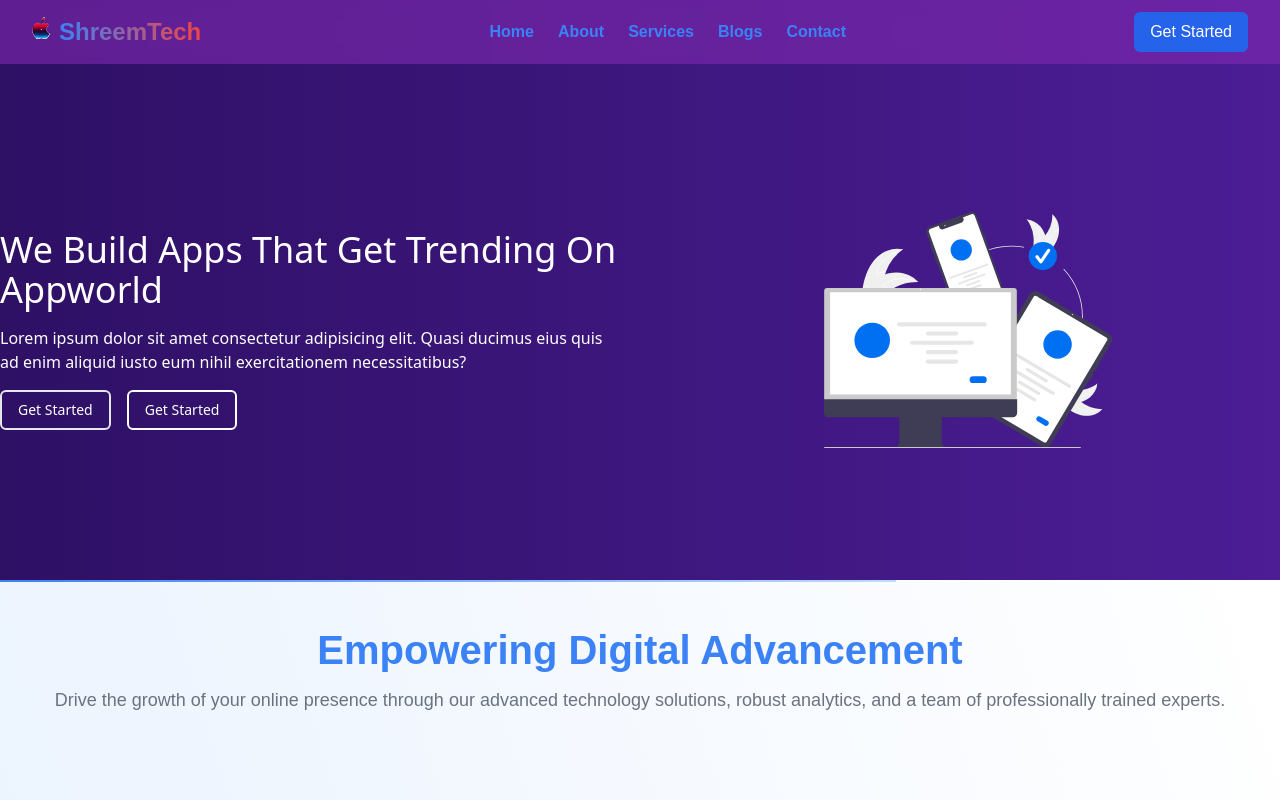
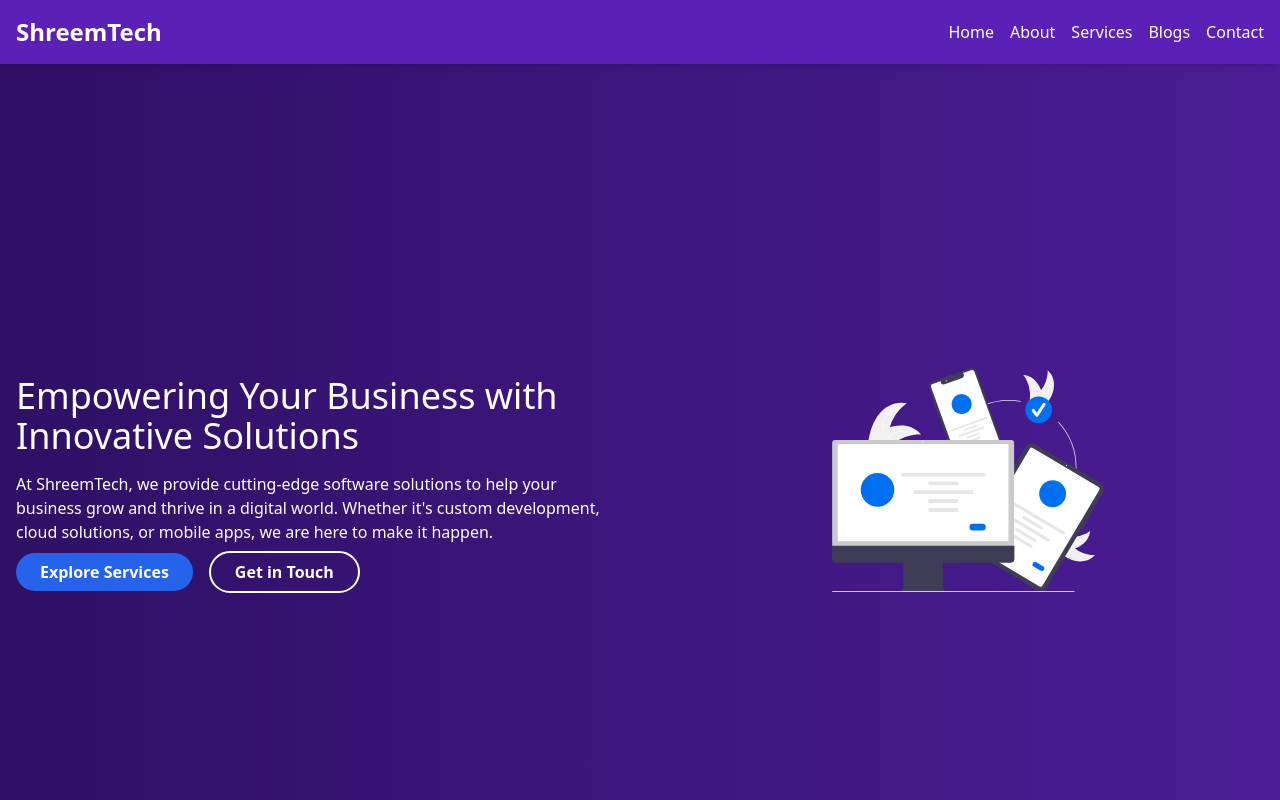
Before and after one commit to arun-9/shreem-software, a React (Vite) app: page / in a window 1280 px wide. Shown: the top 800 px of the page. Built offline with nearby package versions, Linux system fonts and the light colour scheme.

Commit message:
updated 2 component : navbar and call-to-action

```diff
--- a/package.json
+++ b/package.json
@@ -12,6 +12,7 @@
   },
   "dependencies": {
     "@material-tailwind/react": "^2.1.4",
+    "aos": "^2.3.4",
     "framer-motion": "^10.16.4",
     "react": "^18.2.0",
     "react-dom": "^18.2.0",
--- a/src/components/CallToAction.jsx
+++ b/src/components/CallToAction.jsx
@@ -1,148 +1,32 @@
-import React, { useEffect, useRef } from "react";
-import { motion, useInView, useAnimation } from "framer-motion";
+import React from "react";
+import { Link } from "react-router-dom";
+
 const CallToAction = () => {
-  const { innerWidth: Width } = window;
-  const ref = useRef();
-  const isInView = useInView(ref);
-  const mainControlls = useAnimation(isInView);
-
-  useEffect(() => {
-    if (isInView) {
-      mainControlls.start("visible");
-    }
-  }, [isInView]);
   return (
-    <div>
-      <div className="w-[70%]  h-[2px] bg-gradient-to-r from-blue-200 to-blue-500"></div>
-      <>
-        <section class="py-20 lg:py-[120px]  font-poppins">
-          <div class="container mx-auto">
-            <div class="bg-blue-800 relative z-10 sm:-mt-10 sm:-mb-10 overflow-x-hidden rounded py-12 px-8 md:p-[70px]">
-              <div class="-mx-4 flex flex-wrap items-center">
-                <motion.div
-                  ref={ref}
-                  variants={{
-                    visible: { opacity: 1, x: 0 },
-                    hidden: { opacity: 0, x: -75 },
-                  }}
-                  initial="hidden"
-                  animate={mainControlls}
-                  transition={{ duration: 0.4, delay: 0.2 }}
-                  class="w-full px-4 lg:w-1/2"
-                >
-                  <span class="mb-2 text-base font-semibold text-white">
-                    Discover the ideal team to bring your digital dreams to life!
-                  </span>
-                  <h2 class="mb-6 text-3xl font-bold leading-tight text-white sm:mb-8 sm:text-[38px] lg:mb-0">
-                    Begin your journey today, and leave the rest to us.{" "}
-                    <br class="xs:block hidden" />
-                    Your web development goals are{" "}
-                    <span className="text-5xl text-blue-500">our mission.</span>
-                  </h2>
-                </motion.div>
-                <div class="w-full px-4 lg:w-1/2">
-                  <div class="flex sm:flex-wrap sm:justify-end">
-                    <motion.div
-                      ref={ref}
-                      variants={{
-                        visible: { opacity: 1, x: 0 },
-                        hidden: { opacity: 0, x: 75 },
-                      }}
-                      initial="hidden"
-                      animate={mainControlls}
-                      transition={{ duration: 0.4, delay: 0.2 }}
-                    >
-                      {" "}
-                      <button
-                        href="#"
-                        class="hover:bg-blue-500 my-1 mr-4 inline-block rounded bg-white bg-opacity-[15%] py-4 px-6 text-base font-medium text-white transition hover:bg-opacity-100 md:px-9 lg:px-6 xl:px-9"
-                      >
-                        Talk to a Agent
-                      </button>
-                    </motion.div>
-                    <motion.div
-                      ref={ref}
-                      variants={{
-                        visible: { opacity: 1, x: 0 },
-                        hidden: { opacity: 0, x: 75 },
-                      }}
-                      initial="hidden"
-                      animate={mainControlls}
-                      transition={{ duration: 0.4, delay: 0.5 }}
-                    >
-                      {" "}
-                      <button
-                        href="#"
-                        class="my-1 inline-block rounded bg-blue-500 py-4 px-6 text-base font-medium text-white transition hover:bg-opacity-90 md:px-9 lg:px-6 xl:px-9"
-                      >
-                        Get Started
-                      </button>
-                    </motion.div>
-                  </div>
-                </div>
-              </div>
-              <div>
-                <span class="absolute top-0 left-0 z-[-1]">
-                  <svg
-                    width="189"
-                    height="162"
-                    viewBox="0 0 189 162"
-                    fill="none"
-                    xmlns="http://www.w3.org/2000/svg"
-                  >
-                    <ellipse
-                      cx="16"
-                      cy="-16.5"
-                      rx="173"
-                      ry="178.5"
-                      transform="rotate(180 16 -16.5)"
-                      fill="url(#paint0_linear)"
-                    />
-                    <defs>
-                      <linearGradient
-                        id="paint0_linear"
-                        x1="-157"
-                        y1="-107.754"
-                        x2="98.5011"
-                        y2="-106.425"
-                        gradientUnits="userSpaceOnUse"
-                      >
-                        <stop stop-color="white" stop-opacity="0.07" />
-                        <stop offset="1" stop-color="white" stop-opacity="0" />
-                      </linearGradient>
-                    </defs>
-                  </svg>
-                </span>
-                <span class="absolute bottom-0 right-0 z-[-1]">
-                  <svg
-                    width="191"
-                    height="208"
-                    viewBox="0 0 191 208"
-                    fill="none"
-                    xmlns="http://www.w3.org/2000/svg"
-                  >
-                    <ellipse cx="173" cy="178.5" rx="173" ry="178.5" fill="url(#paint0_linear)" />
-                    <defs>
-                      <linearGradient
-                        id="paint0_linear"
-                        x1="-3.27832e-05"
-                        y1="87.2457"
-                        x2="255.501"
-                        y2="88.5747"
-                        gradientUnits="userSpaceOnUse"
-                      >
-                        <stop stop-color="white" stop-opacity="0.07" />
-                        <stop offset="1" stop-color="white" stop-opacity="0" />
-                      </linearGradient>
-                    </defs>
-                  </svg>
-                </span>
-              </div>
-            </div>
-          </div>
-        </section>
-      </>
-      <div className="flex justify-end ml-[30%] w-[70%] h-[2px] bg-gradient-to-r from-blue-200 to-blue-500"></div>
+    <div className="bg-gradient-to-r from-violet-800 to-blue-600 dark:from-gray-800 dark:to-gray-900 text-white py-12 px-6">
+      <div className="container mx-auto text-center">
+        <h2 className="text-3xl md:text-4xl font-bold mb-4">
+          Ready to take your business to the next level?
+        </h2>
+        <p className="mb-6 text-lg">
+          Discover how we can help you with cutting-edge technology solutions tailored to your
+          needs.
+        </p>
+        <div className="flex justify-center space-x-4">
+          <Link
+            to="/services"
+            className="bg-blue-700 hover:bg-blue-800 dark:bg-gray-700 dark:hover:bg-gray-600 px-6 py-3 rounded-md text-lg font-semibold"
+          >
+            Explore Services
+          </Link>
+          <Link
+            to="/contact"
+            className="bg-transparent border-2 border-white hover:bg-white hover:text-blue-700 dark:border-gray-500 dark:hover:bg-gray-700 dark:hover:text-white px-6 py-3 rounded-md text-lg font-semibold"
+          >
+            Contact Us
+          </Link>
+        </div>
+      </div>
     </div>
   );
 };
--- a/src/components/Hero.jsx
+++ b/src/components/Hero.jsx
@@ -1,34 +1,50 @@
+import React, { useEffect } from "react";
+import AOS from "aos";
+import "aos/dist/aos.css";
 import Banner from "../components/images/undraw_real_time_sync_re_nky7.svg";
+
 function Hero() {
+  useEffect(() => {
+    AOS.init();
+  }, []);
+
   return (
-    <main className="bg-gradient-to-r from-violet-950 to-violet-900 pt-20 dark:bg-violet-950">
-      <section className="container flex h-[650px] flex-col items-center justify-center md:h-[500px] ">
+    <main className="relative bg-gradient-to-r from-violet-950 to-violet-900 pt-20 dark:bg-violet-950 min-h-screen">
+      <section className="container flex min-h-screen flex-col items-center justify-center md:h-[500px] relative z-10">
         <div className="grid grid-cols-1 items-center gap-8 dark:text-white md:grid-cols-2">
           <div
             data-aos="fade-right"
             data-aos-duration="400"
             data-aos-once="true"
-            className="flex flex-col items-center gap-4 text-center text-white md:items-start md:text-left "
+            className="flex flex-col items-center gap-4 text-center text-white md:items-start md:text-left px-4 py-6"
           >
-            <h1 className=" text-4xl ">We Build Apps That Get Trending On Appworld</h1>
-            <p className="">
-              Lorem ipsum dolor sit amet consectetur adipisicing elit. Quasi ducimus eius quis ad
-              enim aliquid iusto eum nihil exercitationem necessitatibus?
+            <h1 className="text-4xl"> Empowering Your Business with Innovative Solutions</h1>
+            <p>
+              At ShreemTech, we provide cutting-edge software solutions to help your business grow
+              and thrive in a digital world. Whether it's custom development, cloud solutions, or
+              mobile apps, we are here to make it happen.
             </p>
             <div className="space-x-4">
-              <button className="rounded-md border-2 border-primary bg-primary px-4 py-2 text-sm text-white transition-colors duration-300 hover:bg-primary/80">
-                Get Started
-              </button>
-              <button className="border-1  rounded-md border-2 border-white px-4 py-2 text-sm text-white transition-colors duration-300 ">
-                Get Started
-              </button>
+              <a
+                href="/services"
+                className="bg-blue-600 hover:bg-blue-700 text-white py-2 px-6 rounded-full font-semibold transition duration-300"
+              >
+                Explore Services
+              </a>
+              <a
+                href="/contact"
+                className="bg-transparent border-2 border-white hover:bg-white hover:text-gray-800 py-2 px-6 rounded-full font-semibold transition duration-300"
+              >
+                Get in Touch
+              </a>
             </div>
           </div>
+
           <div
             data-aos="fade-left"
             data-aos-duration="400"
             data-aos-once="true"
-            className="mx-auto max-w-xs p-4"
+            className="mx-auto max-w-xs p-6"
           >
             <img src={Banner} alt="No image" className="hover:drop-shadow-md" />
           </div>
--- a/src/components/Homepage.jsx
+++ b/src/components/Homepage.jsx
@@ -3,7 +3,7 @@ import Navbar from "./Navbar";
 import Hero from "./Hero";
 import Features from "./Features";
 import Prices from "./Prices";
-import CallToAction from "./CallToAction";
+import CallToAction from "../components/CallToAction";
 import Review from "./Review";
 import Footer from "./Footer";
 import Testimonial22 from "./Testimonail";
--- a/src/components/Navbar.jsx
+++ b/src/components/Navbar.jsx
@@ -1,83 +1,91 @@
 import React, { useState } from "react";
-import Icon from "./images/favicon.png";
 import { Link } from "react-router-dom";
-import { GiHamburgerMenu } from "react-icons/gi";
+
 const Navbar = () => {
-  const [open, setOpen] = useState(false);
-  console.log(open);
+  const [isMobileMenuOpen, setIsMobileMenuOpen] = useState(false);
+
   return (
-    <div className="font-poppins">
-      <nav className="bg-[#802BB1] bg-opacity-60 backdrop-blur fixed px-2 p-1 sm:h-auto sm:w-full w-screen z-20 left-0 right-0 top-0 ">
-        {/* dektop nav */}
-        <div className="max-w-screen-xl flex flex-wrap items-center justify-between mx-auto sm:px-4 pb-2 pt-2 text-black">
-          <Link to="/" className="flex items-start">
-            <img src={Icon} alt="icon" className="hidden sm:block sm:w-[35px] sm:-h-[35px] -mt-1" />
-            <span className="text-transparent bg-clip-text bg-gradient-to-r from-blue-500 to-red-500 text-2xl font-bold">
+    <nav className="bg-violet-800 text-white p-4 shadow-md fixed top-0 left-0 right-0 z-50">
+      <div className="container mx-auto flex justify-between items-center">
+        {/* Logo */}
+        <Link to="/" className="text-2xl font-bold">
           ShreemTech
-            </span>
         </Link>
-          <div className="flex">
-            <ul className="sm:flex justify-center hidden">
-              <li className="p-2 mr-2 text-blue-500 hover:text-blue-800 font-bold cursor-pointer">
-                <Link to="/">Home</Link>
+
+        {/* Hamburger Button for Mobile */}
+        <button
+          className="md:hidden flex flex-col space-y-2 justify-center items-center text-white"
+          onClick={() => setIsMobileMenuOpen(!isMobileMenuOpen)}
+          aria-label="Toggle mobile menu"
+        >
+          <span className="block w-6 h-0.5 bg-white"></span>
+          <span className="block w-6 h-0.5 bg-white"></span>
+          <span className="block w-6 h-0.5 bg-white"></span>
+        </button>
+
+        {/* Desktop Menu */}
+        <ul className="hidden md:flex space-x-4">
+          <li>
+            <Link to="/" className="hover:text-gray-200">
+              Home
+            </Link>
           </li>
-              <li className="p-2 mr-2 text-blue-500 hover:text-blue-800 font-bold cursor-pointer">
-                <Link to="/about">About</Link>
+          <li>
+            <Link to="/about" className="hover:text-gray-200">
+              About
+            </Link>
           </li>
-              <li className="p-2 mr-2 text-blue-500 hover:text-blue-800 font-bold cursor-pointer">
-                <Link to="/services">Services</Link>
+          <li>
+            <Link to="/services" className="hover:text-gray-200">
+              Services
+            </Link>
           </li>
-              <li className="p-2 mr-2 text-blue-500 hover:text-blue-800 font-bold cursor-pointer">
-                <Link to="/blogs">Blogs</Link>
+          <li>
+            <Link to="/blogs" className="hover:text-gray-200">
+              Blogs
+            </Link>
           </li>
-              <li className="p-2 text-blue-500 hover:text-blue-800 font-bold cursor-pointer">
-                <Link to="/contact">Contact</Link>
+          <li>
+            <Link to="/contact" className="hover:text-gray-200">
+              Contact
+            </Link>
           </li>
         </ul>
       </div>
-          <div className="flex ">
-            <button
-              type="button"
-              className="bg-blue-600 px-4 py-2 text-white hidden sm:block rounded-md mr-2 hover:bg-blue-500"
-            >
-              Get Started
-            </button>
-            <button onClick={() => setOpen(!open)} className="sm:hidden ">
-              <GiHamburgerMenu size={30} className="mt-2 mr-2 text-blue-500" />
-            </button>
-          </div>
-        </div>
 
-        {/* desktop nav end */}
-        <div className={`${open ? null : "hidden"} h-[20rem]`}>
-          <ul>
-            <li className="text-blue-500 hover:text-blue-800 font-bold  pl-8 cursor-pointer pb-4 pt-6">
-              <Link to="/">Home</Link>
+      {/* Mobile Menu */}
+      {isMobileMenuOpen && (
+        <div className="md:hidden bg-violet-700 p-4">
+          <ul className="space-y-4">
+            <li>
+              <Link to="/" className="block hover:text-gray-200">
+                Home
+              </Link>
             </li>
-            <li className="text-blue-500 hover:text-blue-800 font-bold pl-8 cursor-pointer pb-4">
-              <Link to="/about">About</Link>
+            <li>
+              <Link to="/about" className="block hover:text-gray-200">
+                About
+              </Link>
             </li>
-            <li className="text-blue-500 hover:text-blue-800 font-bold pl-8 cursor-pointer pb-4">
-              <Link to="/services">Services</Link>
+            <li>
+              <Link to="/services" className="block hover:text-gray-200">
+                Services
+              </Link>
             </li>
-            <li className="text-blue-500 hover:text-blue-800 font-bold pl-8 cursor-pointer pb-4">
-              <Link to="/blogs">Blogs</Link>
+            <li>
+              <Link to="/blogs" className="block hover:text-gray-200">
+                Blogs
+              </Link>
             </li>
-            <li className="text-blue-500 hover:text-blue-800 font-bold pl-8 cursor-pointer pb-4">
-              <Link to="/contact">Contact</Link>
+            <li>
+              <Link to="/contact" className="block hover:text-gray-200">
+                Contact
+              </Link>
             </li>
           </ul>
-          <div className="flex pl-8">
-            <button
-              type="button"
-              className="bg-blue-600 px-4 py-2 text-white  rounded-md mr-2 hover:bg-blue-500"
-            >
-              Get Started
-            </button>
         </div>
-        </div>
+      )}
     </nav>
-    </div>
   );
 };
 
--- a/src/components/pages/About.jsx
+++ b/src/components/pages/About.jsx
@@ -9,6 +9,7 @@ import SabMedia from "../images/About/SabMedia.png";
 import profile1 from "../images/About/team/profile1.jpg";
 import profile2 from "../images/About/team/profile2.png";
 import profile3 from "../images/About/team/profile3.jpg";
+
 const About = () => {
   const { innerWidth: Width } = window;
   const ref = useRef();
--- a/src/components/pages/Blogs.jsx
+++ b/src/components/pages/Blogs.jsx
@@ -5,6 +5,7 @@ import blog1 from "../images/blogs/image-01.jpg";
 import blog2 from "../images/blogs/image-02.jpg";
 import blog3 from "../images/blogs/image-03.jpg";
 import { motion } from "framer-motion";
+
 const Blogs = () => {
   useEffect(() => {
     document.title = "SabMedia | Blogs";
--- a/src/components/pages/Contact.jsx
+++ b/src/components/pages/Contact.jsx
@@ -4,6 +4,7 @@ import Footer from "../Footer";
 import { motion, useInView, useAnimation } from "framer-motion";
 import { ToastContainer, toast } from "react-toastify";
 import "react-toastify/dist/ReactToastify.css";
+
 const Contact = () => {
   useEffect(() => {
     document.title = "SabMedia | Contact";
--- a/src/components/pages/Services.jsx
+++ b/src/components/pages/Services.jsx
@@ -11,6 +11,7 @@ import mapbg from "../images/map-bg.png";
 import Features from "../Features";
 import Footer from "../Footer";
 import { useAnimation, useInView, motion } from "framer-motion";
+
 const Services = () => {
   useEffect(() => {
     document.title = "SabMedia | Services";
@@ -19,7 +20,6 @@ const Services = () => {
   const { innerWidth: width, innerHeight: height } = window;
   const ref = useRef(null);
   const isInView = useInView(ref);
-
   const mainControlls = useAnimation();
 
   useEffect(() => {
```
Also changed, not shown: 1 other file (tests, documents, lock files or other folders). Lines whose indentation alone changed are shown as unchanged.
